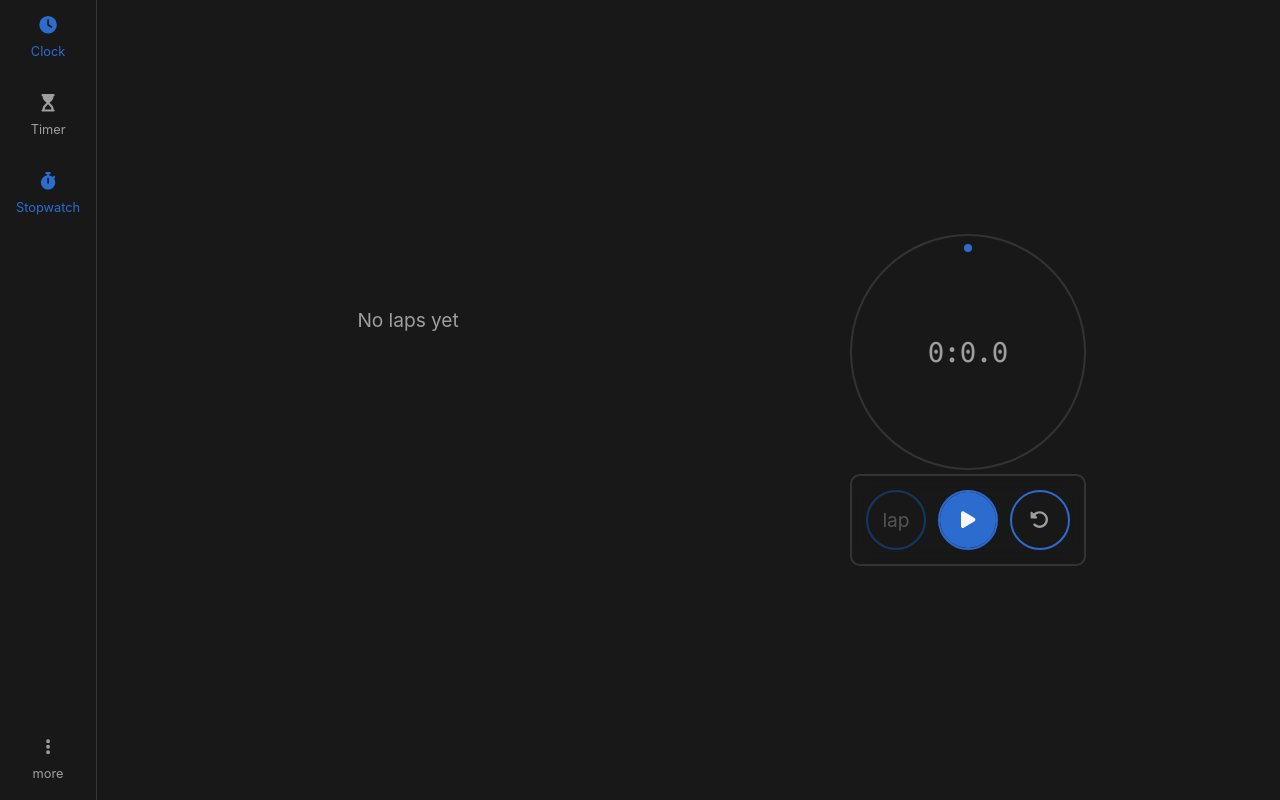
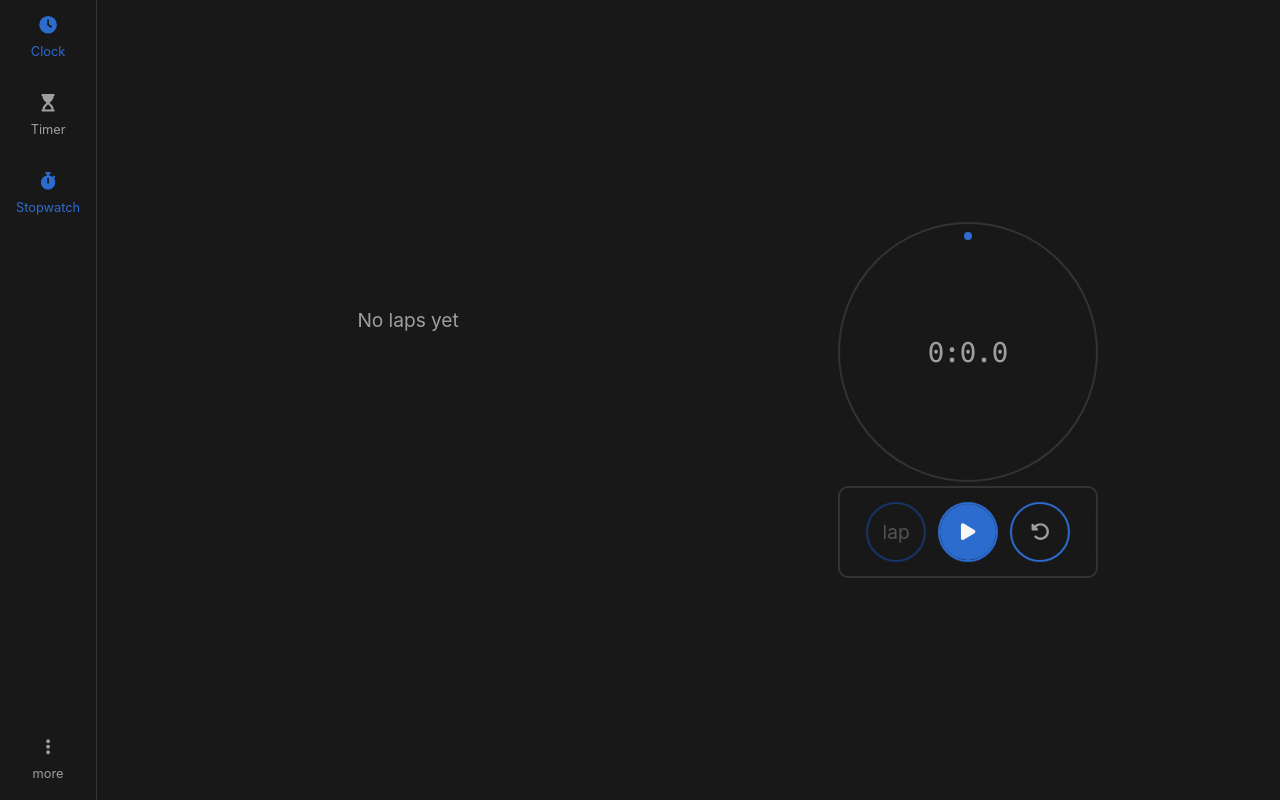
Before and after one commit to Klrfl/TellTime, a Vue app: page /stopwatch in a window 1280 px wide. Built offline with nearby package versions, Linux system fonts and the light colour scheme.

Commit message:
change frame size for consistency

```diff
--- a/src/components/stopwatch/TheStopwatch.vue
+++ b/src/components/stopwatch/TheStopwatch.vue
@@ -85,15 +85,14 @@ function lap() {
     top: 0.5rem;
     left: calc(50% - 0.25rem);
     transform: rotate(var(--stopwatch-dot));
-    transform-origin: 50% 5rem;
+    transform-origin: 50% 105px;
   }
 }
 
 .stopwatch-display-frame {
   outline: 2px solid #333;
   border-radius: 50%;
-  max-width: 37ch;
-  max-height: 100%;
+  width: 29ch;
   margin: 0 auto;
   aspect-ratio: 1 / 1;
 
@@ -112,7 +111,6 @@ function lap() {
   .time-display::after {
     top: 0.5rem;
     transform: rotate(var(--stopwatch-dot));
-    transform-origin: 50% 110px;
   }
 }
 </style>
```
